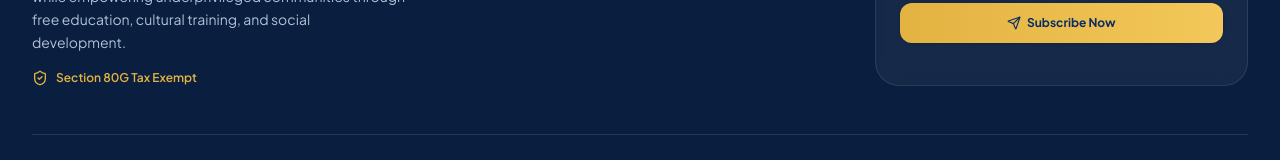
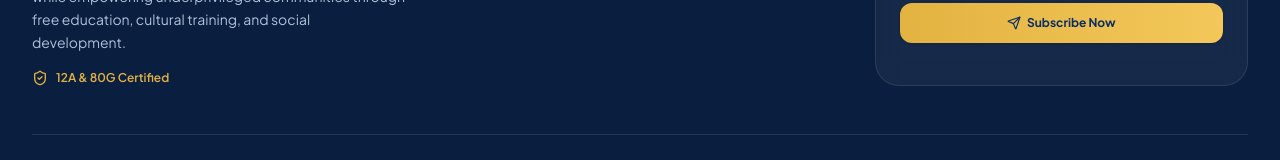
Before and after one commit to Gowtham56-sudo/arise20-foundation-, a React (Vite) app: page / in a window 1280 px wide. Shown: the part 9587-9747 px from the top of the page. Built offline with nearby package versions, Linux system fonts and the light colour scheme.

Commit message:
update-5

```diff
--- a/src/components/Footer.tsx
+++ b/src/components/Footer.tsx
@@ -30,7 +30,7 @@ export const Footer: React.FC = () => {
             </p>
             <div className="flex items-center gap-2 text-xs text-[#E3B341] font-semibold">
               <ShieldCheck className="w-4 h-4" />
-              <span>Section 80G Tax Exempt</span>
+              <span>12A & 80G Certified</span>
             </div>
           </div>
 
```
